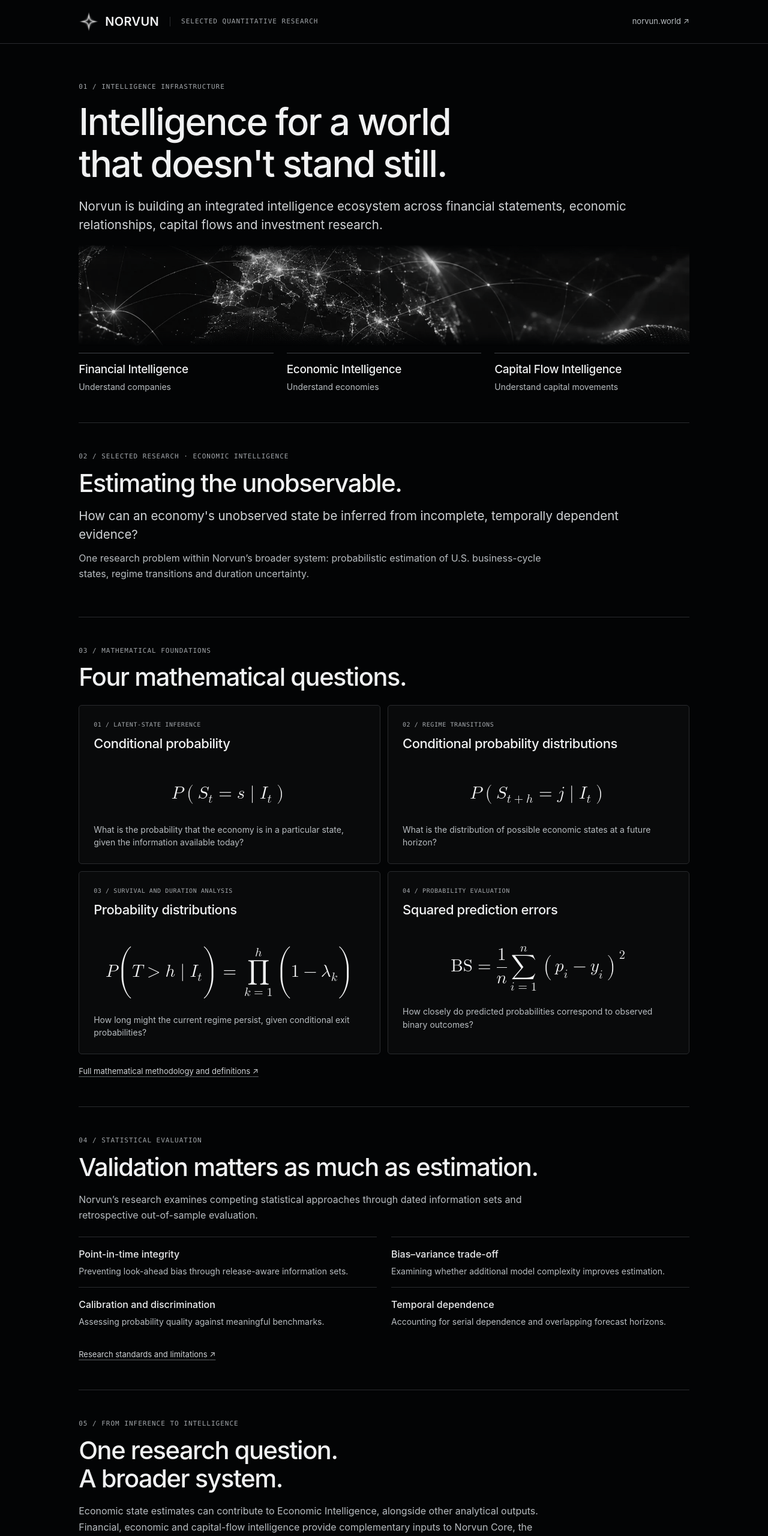
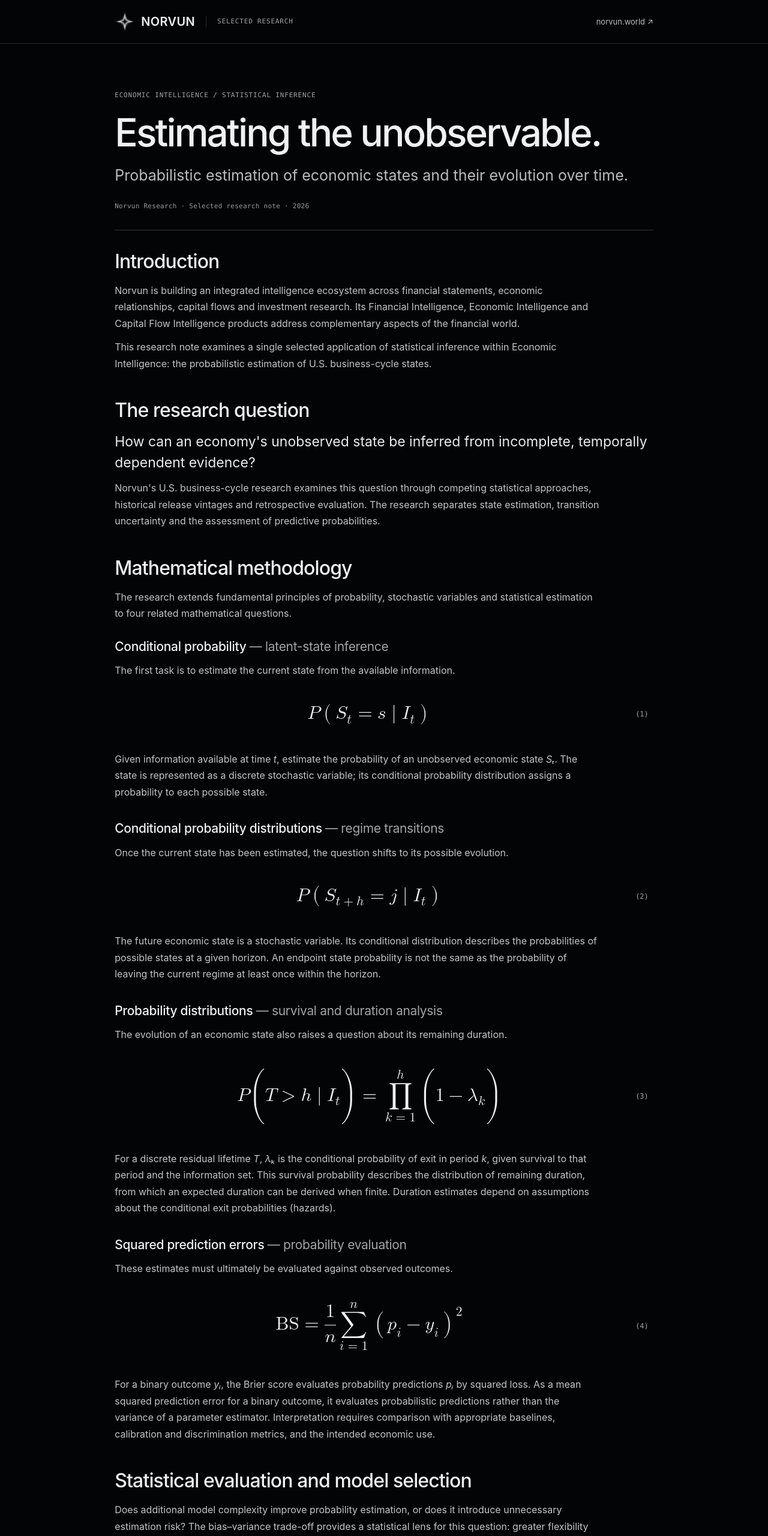
Before and after one commit to noahlillebaek/norvun-public, a plain HTML site: page index.html in a window 1280 px wide. Shown: the top 2560 px of the page at 60% size. Drawn offline with Linux system fonts and the light colour scheme.

Commit message:
Restore continuous institutional quantitative research note

```diff
--- a/index.html
+++ b/index.html
@@ -1,45 +1,22 @@
 <!doctype html>
-<html lang="en" class="brief-document">
-<head><meta charset="utf-8"><meta name="viewport" content="width=device-width,initial-scale=1"><meta name="theme-color" content="#030405"><meta name="description" content="Norvun — selected quantitative research in statistical inference and U.S. business-cycle estimation."><title>Norvun — Selected Quantitative Research</title><link rel="icon" type="image/png" href="assets/norvun-emblem-small.png"><link rel="stylesheet" href="research.css"><link rel="stylesheet" href="brief.css"></head>
-<body><a class="skip" href="#content">Skip to content</a>
-<header class="brief-header"><div class="brief-shell brief-header-inner"><a class="brand" href="index.html" aria-label="Norvun research overview"><img src="assets/norvun-emblem-small.png" alt="" width="34" height="34"><span>NORVUN</span></a><span class="brief-edition">SELECTED QUANTITATIVE RESEARCH</span><a class="brief-external" href="https://norvun.world">norvun.world <span aria-hidden="true">↗</span></a></div></header>
-<main class="brief-shell" id="content">
-<section class="brief-section brief-opening" id="readme" aria-labelledby="hero-title">
-<div class="brief-overline">01 / INTELLIGENCE INFRASTRUCTURE</div>
-<h1 id="hero-title">Intelligence for a world<br class="desktop-break"> that doesn't stand still.</h1>
-<p class="brief-lead">Norvun is building an integrated intelligence ecosystem across financial statements, economic relationships, capital flows and investment research.</p>
-<img class="brief-network" src="assets/norvun-network.webp" alt="" fetchpriority="high">
-<div class="brief-pillars"><div><h3>Financial Intelligence</h3><p>Understand companies</p></div><div><h3>Economic Intelligence</h3><p>Understand economies</p></div><div><h3>Capital Flow Intelligence</h3><p>Understand capital movements</p></div></div>
-</section>
-<section class="brief-section" id="statistical_inference" aria-labelledby="research-title">
-<div class="brief-overline">02 / SELECTED RESEARCH · ECONOMIC INTELLIGENCE</div>
-<h2 id="research-title">Estimating the unobservable.</h2>
-<p class="brief-lead">How can an economy's unobserved state be inferred from incomplete, temporally dependent evidence?</p>
-<p>One research problem within Norvun’s broader system: probabilistic estimation of U.S. business-cycle states, regime transitions and duration uncertainty.</p>
-</section>
-<section class="brief-section" id="foundations" aria-labelledby="math-title">
-<div class="brief-overline">03 / MATHEMATICAL FOUNDATIONS</div>
-<h2 id="math-title">Four mathematical questions.</h2>
-<div class="brief-math-grid"><article class="math-card"><span class="eyebrow">01 / latent-state inference</span><h3>Conditional probability</h3><div class="equation"><div class="math-scroll"><math display="block" aria-label="P(Sₜ = s | ℐₜ)"><mi>P</mi><mo>(</mo><msub><mi>S</mi><mi>t</mi></msub><mo>=</mo><mi>s</mi><mo>|</mo><msub><mi mathvariant="script">I</mi><mi>t</mi></msub><mo>)</mo></math></div><span class="eq-number">(1)</span></div><p>What is the probability that the economy is in a particular state, given the information available today?</p></article>
-<article class="math-card"><span class="eyebrow">02 / regime transitions</span><h3>Conditional probability distributions</h3><div class="equation"><div class="math-scroll"><math display="block" aria-label="P(Sₜ₊ₕ = j | ℐₜ)"><mi>P</mi><mo>(</mo><msub><mi>S</mi><mrow><mi>t</mi><mo>+</mo><mi>h</mi></mrow></msub><mo>=</mo><mi>j</mi><mo>|</mo><msub><mi mathvariant="script">I</mi><mi>t</mi></msub><mo>)</mo></math></div><span class="eq-number">(2)</span></div><p>What is the distribution of possible economic states at a future horizon?</p></article>
-<article class="math-card"><span class="eyebrow">03 / survival and duration analysis</span><h3>Probability distributions</h3><div class="equation"><div class="math-scroll"><math display="block" aria-label="P(T &gt; h | ℐₜ) = ∏ₖ₌₁ʰ (1 − λₖ)"><mi>P</mi><mo>(</mo><mi>T</mi><mo>&gt;</mo><mi>h</mi><mo>|</mo><msub><mi mathvariant="script">I</mi><mi>t</mi></msub><mo>)</mo><mo>=</mo><munderover><mo>∏</mo><mrow><mi>k</mi><mo>=</mo><mn>1</mn></mrow><mi>h</mi></munderover><mo>(</mo><mn>1</mn><mo>−</mo><msub><mi>λ</mi><mi>k</mi></msub><mo>)</mo></math></div><span class="eq-number">(3)</span></div><p>How long might the current regime persist, given conditional exit probabilities?</p></article>
-<article class="math-card"><span class="eyebrow">04 / probability evaluation</span><h3>Squared prediction errors</h3><div class="equation"><div class="math-scroll"><math display="block" aria-label="BS = (1/n) Σᵢ₌₁ⁿ (pᵢ − yᵢ)²"><mi mathvariant="normal">BS</mi><mo>=</mo><mfrac><mn>1</mn><mi>n</mi></mfrac><munderover><mo>∑</mo><mrow><mi>i</mi><mo>=</mo><mn>1</mn></mrow><mi>n</mi></munderover><msup><mrow><mo>(</mo><msub><mi>p</mi><mi>i</mi></msub><mo>−</mo><msub><mi>y</mi><mi>i</mi></msub><mo>)</mo></mrow><mn>2</mn></msup></math></div><span class="eq-number">(4)</span></div><p>How closely do predicted probabilities correspond to observed binary outcomes?</p></article></div>
-<p class="brief-small"><a href="research.html">Full mathematical methodology and definitions <span aria-hidden="true">↗</span></a></p>
-</section>
-<section class="brief-section" id="evidence" aria-labelledby="evaluation-title">
-<div class="brief-overline">04 / STATISTICAL EVALUATION</div>
-<h2 id="evaluation-title">Validation matters as much as estimation.</h2>
-<p>Norvun’s research examines competing statistical approaches through dated information sets and retrospective out-of-sample evaluation.</p>
-<dl class="brief-evaluation"><div><dt>Point-in-time integrity</dt><dd>Preventing look-ahead bias through release-aware information sets.</dd></div><div><dt>Bias–variance trade-off</dt><dd>Examining whether additional model complexity improves estimation.</dd></div><div><dt>Calibration and discrimination</dt><dd>Assessing probability quality against meaningful benchmarks.</dd></div><div><dt>Temporal dependence</dt><dd>Accounting for serial dependence and overlapping forecast horizons.</dd></div></dl>
-<p class="brief-small"><a href="standards.html">Research standards and limitations <span aria-hidden="true">↗</span></a></p>
-</section>
-<section class="brief-section brief-integration" id="architecture" aria-labelledby="integration-title">
-<div class="brief-overline">05 / FROM INFERENCE TO INTELLIGENCE</div>
-<h2 id="integration-title">One research question.<br> A broader system.</h2>
-<p>Economic state estimates can contribute to Economic Intelligence, alongside other analytical outputs. Financial, economic and capital-flow intelligence provide complementary inputs to Norvun Core, the intended integration and synthesis layer.</p>
-<figure class="brief-flow"><img src="assets/connected-intelligence.svg" alt="Statistical inference contributes to Economic Intelligence; the three intelligence engines converge into Norvun Core, represented by an abstract integration function." width="900" height="440"><figcaption>Conceptual representation of the intended architecture, not a claim of operational cross-product integration.</figcaption></figure>
-<a class="brief-cta" href="https://norvun.world/index.html#intelligence">Explore Norvun's intelligence ecosystem <span aria-hidden="true">↗</span></a>
-</section>
-</main>
-<footer id="notice" class="brief-footer"><div class="brief-shell"><div class="brief-footer-top"><span>© 2026 Norvun · Selected public research</span><nav aria-label="Supporting documentation"><a href="research.html">Research</a><a href="architecture.html">Architecture</a><a href="standards.html">Standards</a><a href="https://github.com/noahlillebaek/norvun-public">Repository ↗</a></nav></div><p>Selected mathematical frameworks and research principles. Detailed empirical results, fitted models, current estimates, source datasets and investment strategies remain private. <a href="standards.html#notice">Disclosure &amp; usage.</a></p></div></footer>
+<html lang="en" class="note-document">
+<head><meta charset="utf-8"><meta name="viewport" content="width=device-width,initial-scale=1"><meta name="theme-color" content="#030405"><meta name="description" content="Norvun Research — a selected research note on probabilistic estimation of U.S. business-cycle states, transitions and duration uncertainty."><title>Estimating the unobservable — Norvun Research</title><link rel="icon" type="image/png" href="assets/norvun-emblem-small.png"><link rel="stylesheet" href="research.css"><link rel="stylesheet" href="note.css"></head>
+<body><a class="skip" href="#content">Skip to research note</a>
+<header class="note-header"><div class="note-shell note-header-inner"><a class="brand" href="index.html" aria-label="Norvun Research home"><img src="assets/norvun-emblem-small.png" alt="" width="34" height="34"><span>NORVUN</span></a><span class="note-edition">SELECTED RESEARCH</span><a class="note-website" href="https://norvun.world">norvun.world <span aria-hidden="true">↗</span></a></div></header>
+<main class="note-shell" id="content">
+<article class="note" aria-labelledby="note-title">
+<header class="note-title" id="statistical_inference"><p class="note-kicker">ECONOMIC INTELLIGENCE / STATISTICAL INFERENCE</p><h1 id="note-title">Estimating the unobservable.</h1><p class="note-subtitle">Probabilistic estimation of economic states and their evolution over time.</p><p class="note-meta">Norvun Research · Selected research note · 2026</p></header>
+<section class="note-section" id="readme" aria-labelledby="intro-title"><h2 id="intro-title">Introduction</h2><p>Norvun is building an integrated intelligence ecosystem across financial statements, economic relationships, capital flows and investment research. Its Financial Intelligence, Economic Intelligence and Capital Flow Intelligence products address complementary aspects of the financial world.</p><p>This research note examines a single selected application of statistical inference within Economic Intelligence: the probabilistic estimation of U.S. business-cycle states.</p></section>
+<section class="note-section" id="research-question" aria-labelledby="question-title"><h2 id="question-title">The research question</h2><p class="note-research-question">How can an economy's unobserved state be inferred from incomplete, temporally dependent evidence?</p><p>Norvun's U.S. business-cycle research examines this question through competing statistical approaches, historical release vintages and retrospective evaluation. The research separates state estimation, transition uncertainty and the assessment of predictive probabilities.</p></section>
+<section class="note-section" id="foundations" aria-labelledby="method-title"><h2 id="method-title">Mathematical methodology</h2><p>The research extends fundamental principles of probability, stochastic variables and statistical estimation to four related mathematical questions.</p><section class="note-question" id="question-01"><h3>Conditional probability <span>— latent-state inference</span></h3><p>The first task is to estimate the current state from the available information.</p><div class="equation"><div class="math-scroll"><math display="block" aria-label="P(Sₜ = s | ℐₜ)"><mi>P</mi><mo>(</mo><msub><mi>S</mi><mi>t</mi></msub><mo>=</mo><mi>s</mi><mo>|</mo><msub><mi mathvariant="script">I</mi><mi>t</mi></msub><mo>)</mo></math></div><span class="eq-number">(1)</span></div><p>Given information available at time <i>t</i>, estimate the probability of an unobserved economic state <i>Sₜ</i>. The state is represented as a discrete stochastic variable; its conditional probability distribution assigns a probability to each possible state.</p></section>
+<section class="note-question" id="question-02"><h3>Conditional probability distributions <span>— regime transitions</span></h3><p>Once the current state has been estimated, the question shifts to its possible evolution.</p><div class="equation"><div class="math-scroll"><math display="block" aria-label="P(Sₜ₊ₕ = j | ℐₜ)"><mi>P</mi><mo>(</mo><msub><mi>S</mi><mrow><mi>t</mi><mo>+</mo><mi>h</mi></mrow></msub><mo>=</mo><mi>j</mi><mo>|</mo><msub><mi mathvariant="script">I</mi><mi>t</mi></msub><mo>)</mo></math></div><span class="eq-number">(2)</span></div><p>The future economic state is a stochastic variable. Its conditional distribution describes the probabilities of possible states at a given horizon. An endpoint state probability is not the same as the probability of leaving the current regime at least once within the horizon.</p></section>
+<section class="note-question" id="question-03"><h3>Probability distributions <span>— survival and duration analysis</span></h3><p>The evolution of an economic state also raises a question about its remaining duration.</p><div class="equation"><div class="math-scroll"><math display="block" aria-label="P(T &gt; h | ℐₜ) = ∏ₖ₌₁ʰ (1 − λₖ)"><mi>P</mi><mo>(</mo><mi>T</mi><mo>&gt;</mo><mi>h</mi><mo>|</mo><msub><mi mathvariant="script">I</mi><mi>t</mi></msub><mo>)</mo><mo>=</mo><munderover><mo>∏</mo><mrow><mi>k</mi><mo>=</mo><mn>1</mn></mrow><mi>h</mi></munderover><mo>(</mo><mn>1</mn><mo>−</mo><msub><mi>λ</mi><mi>k</mi></msub><mo>)</mo></math></div><span class="eq-number">(3)</span></div><p>For a discrete residual lifetime <i>T</i>, <i>λₖ</i> is the conditional probability of exit in period <i>k</i>, given survival to that period and the information set. This survival probability describes the distribution of remaining duration, from which an expected duration can be derived when finite. Duration estimates depend on assumptions about the conditional exit probabilities (hazards).</p></section>
+<section class="note-question" id="question-04"><h3>Squared prediction errors <span>— probability evaluation</span></h3><p>These estimates must ultimately be evaluated against observed outcomes.</p><div class="equation"><div class="math-scroll"><math display="block" aria-label="BS = (1/n) Σᵢ₌₁ⁿ (pᵢ − yᵢ)²"><mi mathvariant="normal">BS</mi><mo>=</mo><mfrac><mn>1</mn><mi>n</mi></mfrac><munderover><mo>∑</mo><mrow><mi>i</mi><mo>=</mo><mn>1</mn></mrow><mi>n</mi></munderover><msup><mrow><mo>(</mo><msub><mi>p</mi><mi>i</mi></msub><mo>−</mo><msub><mi>y</mi><mi>i</mi></msub><mo>)</mo></mrow><mn>2</mn></msup></math></div><span class="eq-number">(4)</span></div><p>For a binary outcome <i>yᵢ</i>, the Brier score evaluates probability predictions <i>pᵢ</i> by squared loss. As a mean squared prediction error for a binary outcome, it evaluates probabilistic predictions rather than the variance of a parameter estimator. Interpretation requires comparison with appropriate baselines, calibration and discrimination metrics, and the intended economic use.</p></section></section>
+<section class="note-section" id="evidence" aria-labelledby="eval-title"><h2 id="eval-title">Statistical evaluation and model selection</h2><p>Does additional model complexity improve probability estimation, or does it introduce unnecessary estimation risk? The bias–variance trade-off provides a statistical lens for this question: greater flexibility may reduce some forms of systematic error but increase estimation variability. The research compares statistical approaches rather than presuming a more complex model is better. Probability scores and turning-point detection address different objectives.</p>
+<p><strong>Validation matters as much as estimation.</strong> Dated information sets, release-aware reference labels and retrospective out-of-sample evaluation address look-ahead risk. Serial dependence means successive observations cannot generally be treated as independent and identically distributed (iid). Overlapping horizons, limited independent recession episodes and model-selection effects constrain interpretation. Software tests and statistical performance are separate forms of evidence.</p>
+<p>This research overview presents selected mathematical frameworks and validation principles. Detailed evaluation results, model specifications and current regime estimates remain proprietary.</p></section>
+<section class="note-section" id="architecture" aria-labelledby="integration-title"><h2 id="integration-title">From inference to intelligence</h2><p>The value of an analytical model extends beyond its immediate output. Within Norvun's intended architecture, economic state estimates can contribute to Economic Intelligence, alongside other analytical outputs. Financial Intelligence, Economic Intelligence and Capital Flow Intelligence provide complementary inputs to Norvun Core, the intended integration and synthesis layer.</p><figure class="note-figure"><img src="assets/connected-intelligence.svg" alt="Statistical inference contributes to Economic Intelligence. Financial, Economic and Capital Flow Intelligence converge into the intended Norvun Core integration layer." width="900" height="440"><figcaption>Figure 1. Conceptual integration of statistical inference within Norvun's intended architecture.</figcaption></figure><p>Here, <i>fₜ</i>, <i>eₜ</i> and <i>cₜ</i> represent financial, economic and capital-flow intelligence respectively. The abstract function <i>F</i> represents their intended integration through Norvun Core into a combined analytical output <i>𝒥ₜ</i>.</p>
+<p class="flow-note">Conceptual representation of the intended architecture; not a disclosure of the integration function or a claim of operational cross-product integration.</p><p class="note-link"><a href="https://norvun.world/index.html#intelligence">Explore Norvun's intelligence ecosystem <span aria-hidden="true">↗</span></a></p></section>
+</article></main>
+<footer class="note-footer" id="notice"><div class="note-shell"><div class="note-footer-top"><span>© 2026 Norvun</span><nav aria-label="Supporting documentation"><a href="architecture.html">Architecture</a><a href="standards.html">Research standards</a><a href="https://github.com/noahlillebaek/norvun-public">Source repository ↗</a></nav></div><p>Selected mathematical frameworks and validation principles. Detailed evaluation results, fitted models, current estimates, source datasets and investment strategies remain private. <a href="standards.html#notice">Disclosure &amp; usage.</a></p></div></footer>
 </body></html>
--- /dev/null
+++ b/note.css
@@ -0,0 +1,43 @@
+
+/* Institutional research note: a single, uninterrupted editorial reading column. */
+html.note-document{scroll-snap-type:none;scroll-padding-top:90px}
+.note-document body{font-size:16px;line-height:1.72}
+.note-shell{max-width:1000px;margin:0 auto;padding-inline:clamp(22px,4vw,60px)}
+.note-header{position:sticky;top:0;z-index:10;background:#030405;border-bottom:1px solid var(--line)}
+.note-header-inner{display:flex;align-items:center;min-height:72px;gap:18px}
+.note-edition,.note-kicker,.note-meta{font:11px/1.6 ui-monospace,SFMono-Regular,Consolas,monospace;letter-spacing:.075em;color:#a1a5a9}
+.note-edition{border-left:1px solid var(--line);padding-left:18px}
+.note-website{margin-left:auto;font-size:13px;white-space:nowrap;color:#b8bdc1}
+.note{padding:clamp(44px,6vw,80px) 0 42px}
+.note-title{padding:0 0 30px;border-bottom:1px solid #36393b}
+.note-kicker{margin:0 0 18px}
+.note-title h1{font-weight:550;font-size:clamp(38px,5vw,64px);line-height:1.13;letter-spacing:-.045em;margin:0 0 16px}
+.note-subtitle{font-size:clamp(19px,2vw,25px);line-height:1.5;color:#b8bdc1;max-width:65ch;margin:0 0 24px}
+.note-meta{margin:0;letter-spacing:.025em;color:#969ba0}
+.note-section{padding-top:32px;scroll-margin-top:12px}
+.note-section h2{font-size:clamp(23px,2.6vw,32px);font-weight:550;letter-spacing:-.028em;line-height:1.25;margin:0 0 15px}
+.note-section p{color:#c2c6c9;margin:12px 0;max-width:80ch}
+.note-section p strong{color:#e9ebed;font-weight:550}
+.note-section .note-research-question{font-size:clamp(18px,1.9vw,23px);line-height:1.5;color:#e9ebed}
+.note-question{margin:26px 0 32px;scroll-margin-top:12px}
+.note-question:last-child{margin-bottom:0}
+.note-question h3{font-size:clamp(17px,1.7vw,21px);font-weight:550;letter-spacing:-.015em;line-height:1.4;margin:0 0 8px;color:#f0f1f2}
+.note-question h3 span{color:#a1a5a9;font-weight:400}
+.note-question .equation{margin:13px 0 16px;padding:18px 8px;background:none;border:none;grid-template-columns:minmax(0,1fr) 32px}
+.note-question .equation math{font-size:clamp(23px,3vw,31px)}
+.note-question .math-scroll{padding:10px 0}
+.note-question .eq-number{color:#a1a5a9;text-align:right}
+.note-figure{max-width:780px;margin:28px auto 22px}
+.note-figure img{display:block;width:100%;height:auto}
+.note-figure figcaption{color:#a1a5a9;font-size:12px;line-height:1.5;margin:10px 0 0;text-align:center}
+.note-section .flow-note{font-size:13px;color:#a1a5a9}
+.note-section .note-link{margin:26px 0 0;padding-top:18px;border-top:1px solid var(--line)}
+.note-link a{font-weight:550;color:#f0f1f2}
+.note-link a:hover,.note-footer a:hover{text-decoration:underline;text-underline-offset:4px}
+.note-footer{border-top:1px solid var(--line);padding:24px 0 36px;color:#a1a5a9;font-size:12px}
+.note-footer-top{display:flex;justify-content:space-between;align-items:baseline;gap:18px;flex-wrap:wrap}
+.note-footer nav{display:flex;gap:12px 20px;flex-wrap:wrap}
+.note-footer p{margin:15px 0 0;line-height:1.65;max-width:100ch}
+.note-footer p a{text-decoration:underline;text-underline-offset:3px}
+@media(max-width:600px){.note-edition{display:none}.note-header-inner{min-height:62px}.note{padding-top:36px}.note-title{padding-bottom:24px}.note-section{padding-top:27px}.note-document body{font-size:15px;line-height:1.72}.note-question h3 span{display:block;margin-top:3px}.note-question .equation{padding:10px 0;gap:5px;grid-template-columns:minmax(0,1fr) 23px}.note-question .equation math{font-size:22px}.note-question{margin:22px 0 27px}.note-figure{margin:20px 0}.note-figure figcaption{text-align:left}}
+@media print{html.note-document{color-scheme:light;scroll-snap-type:none}.note-document body,.note-header{background:white;color:#111}.note-header{position:static}.note-title h1,.note-section h2,.note-question h3,.note-section p,.note-section .note-research-question,.note-question .equation math{color:#111}.note-title,.note-section .note-link,.note-footer{border-color:#ccc}.note-header .brand img{mix-blend-mode:normal}.note-question,.note-figure{break-inside:avoid}.note-subtitle,.note-kicker,.note-meta,.note-edition,.note-footer,.note-website,.note-question h3 span{color:#444}}
```
Also changed, not shown: research.html (+20 -40 lines).
